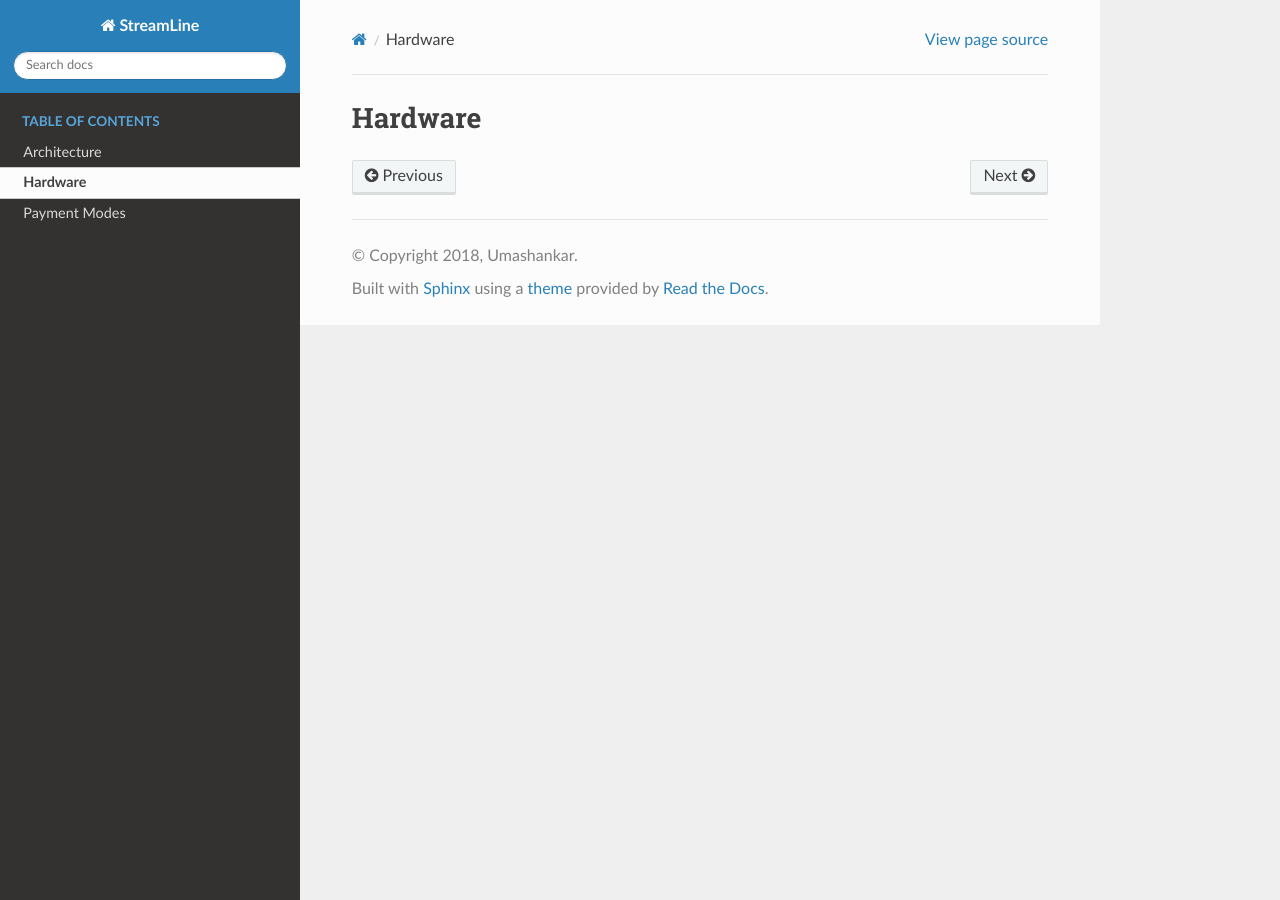
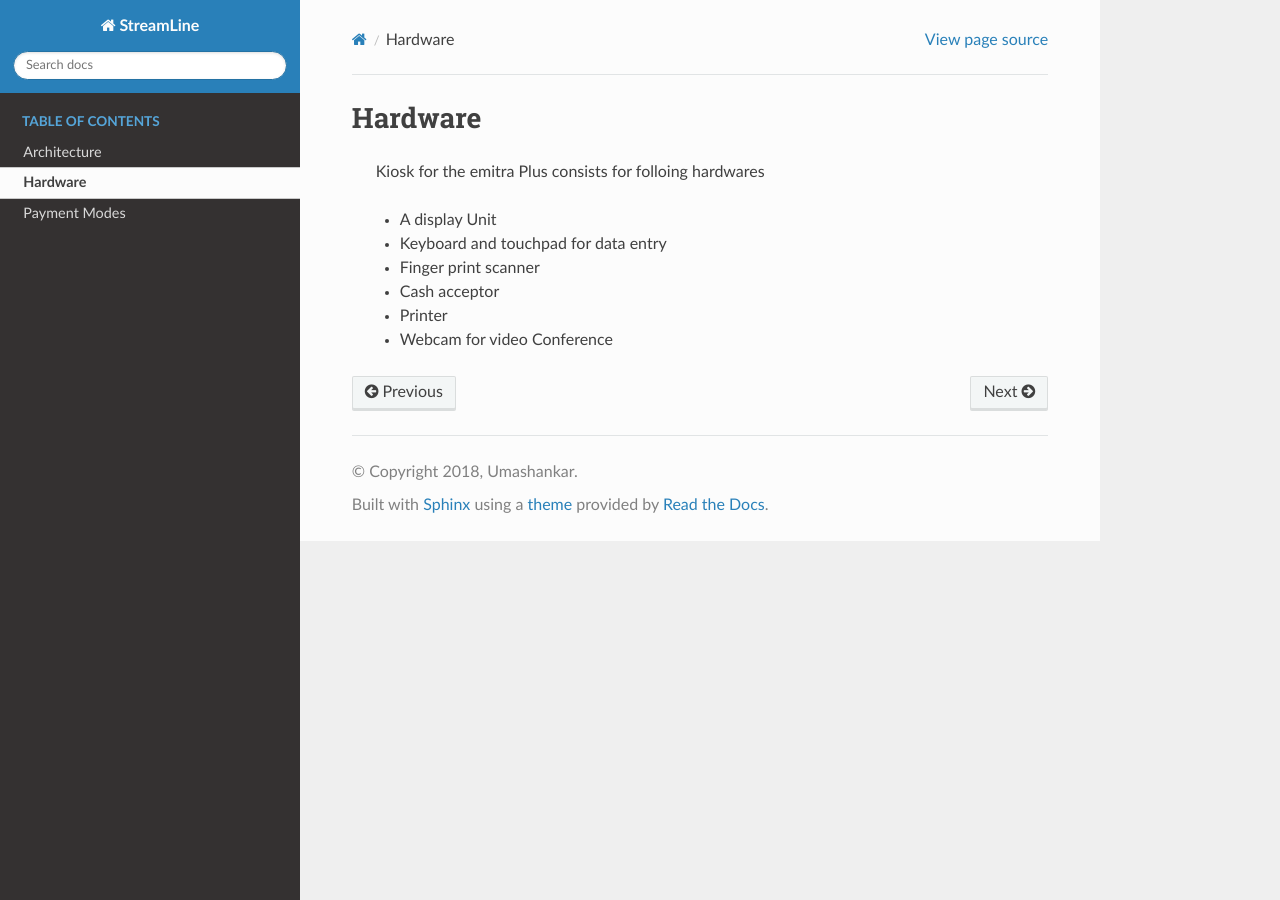
Before and after one commit to umashankar-rapidqube/emitraplusDoc, a Sphinx documentation site: the page built from docs/Hardwares.rst, in a window 1280 px wide. Built offline with Sphinx 7.4.7 and the Read the Docs theme 2.0.0, drawn with Linux system fonts in a browser that asks for light colours.

Commit message:
documents

```diff
--- a/docs/Hardwares.rst
+++ b/docs/Hardwares.rst
@@ -1,2 +1,11 @@
 Hardware
 ========
+
+    Kiosk for the emitra Plus consists for folloing hardwares
+
+    - A display Unit
+    - Keyboard and touchpad for data entry
+    - Finger print scanner
+    - Cash acceptor
+    - Printer
+    - Webcam for video Conference
```
Also changed, not shown: docs/Architecture.rst (+8 -0 lines).
